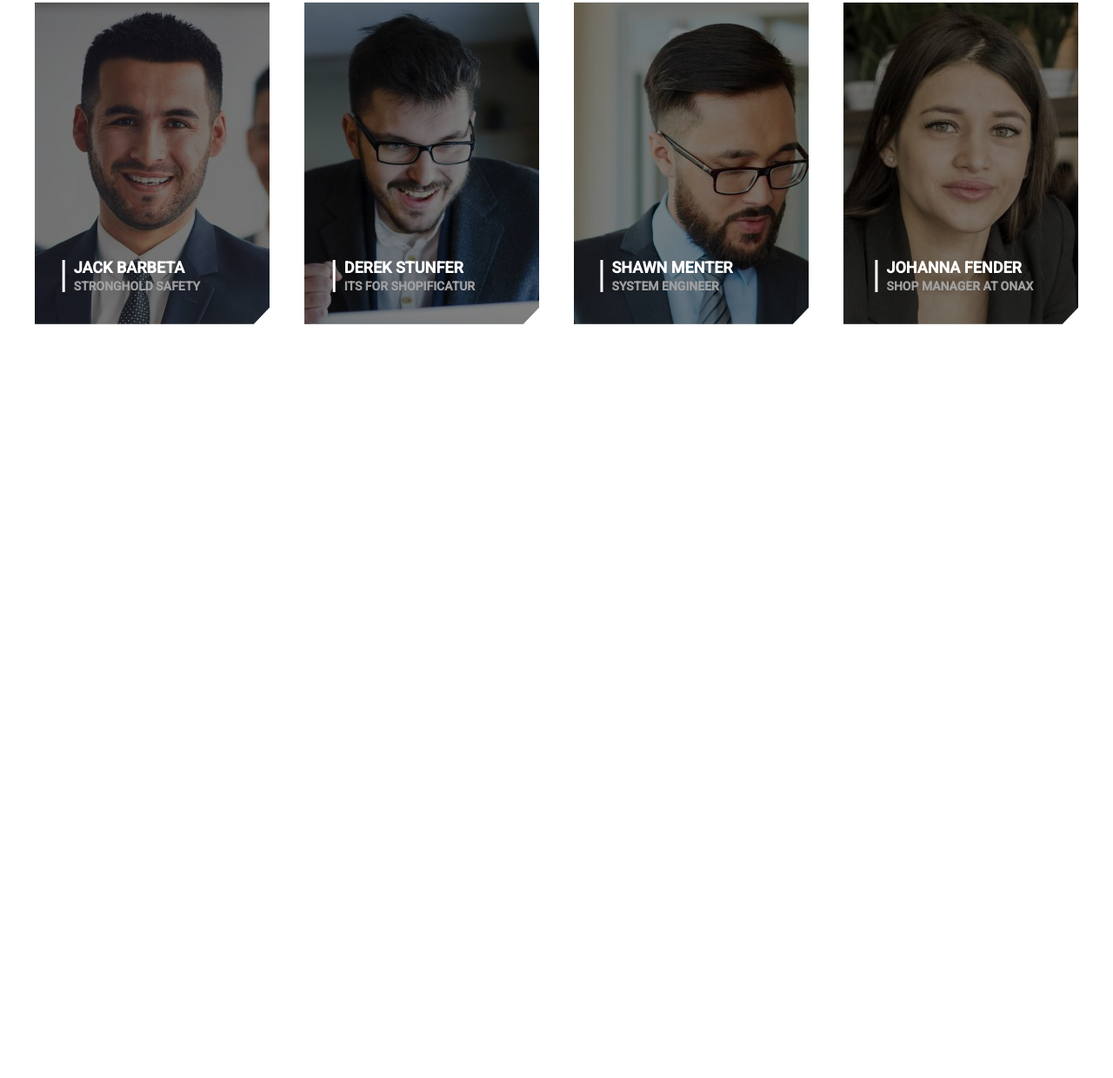
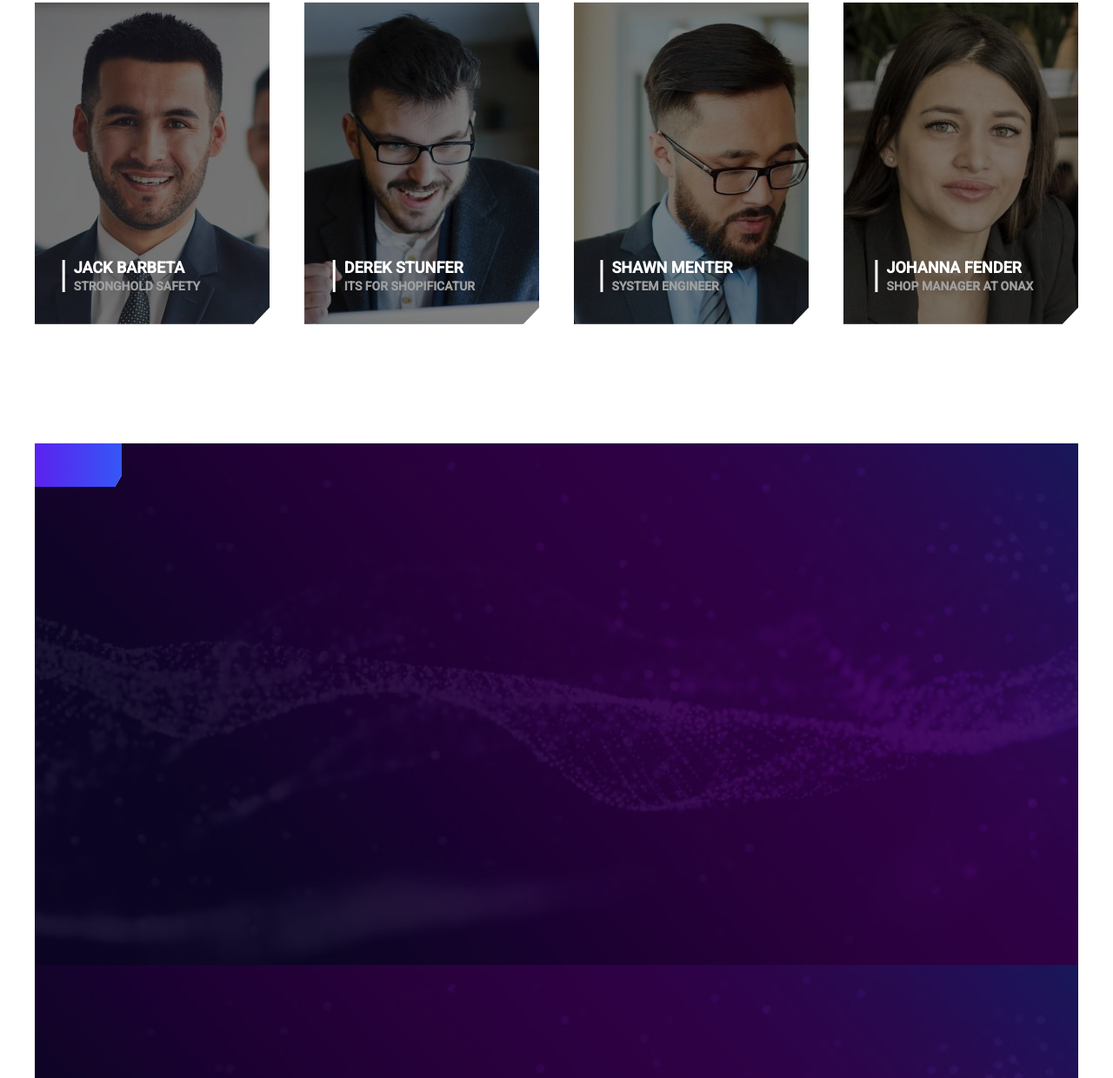
Before and after one commit to Blagoja95/firwl-cysecor-yt-my-version, a plain HTML site: page index.html in a window 1280 px wide. Shown: the part 2776-4016 px from the top of the page at 87% size. Before the commit the page ends 3286 px from the top, so only its background shows below. Drawn offline with nearby package versions, Linux system fonts and the light colour scheme.

Commit message:
4th testimonial bg fixed

```diff
--- a/index.html
+++ b/index.html
@@ -236,6 +236,16 @@
                 </div>
             </div>
         </section>
+        <!-- ABOUT US SECTION -->
+        <section class="section-bg-img">
+            <div class="container">
+                <div class="about-us">
+                    <p class="about-us__title">
+                        <button class="btn bnt--linear-gradient"></button>
+                    </p>
+                </div>
+            </div>
+        </section>
     </main>
 
     <!--IONICON set-->
--- a/style/style.css
+++ b/style/style.css
@@ -276,7 +276,7 @@ body{
 }
 
 .testimonial--4{
-    background-image: url('../images/testimonial--4__370x370.jpg');
+    background-image: url('../images/testimonial--4.jpg');
 }
 
 .testimonial__inner{
@@ -303,3 +303,9 @@ body{
     font-weight: 700;
 
 }
+
+/* ABOUT US SECTION */
+.about-us{
+    height: 73rem;
+    background-image: url('../images/home-01-bg-video2.jpg');
+}
```
Also changed, not shown: images/testimonial--4.jpg (renamed from images/testimonial--4__370x370.jpg).
